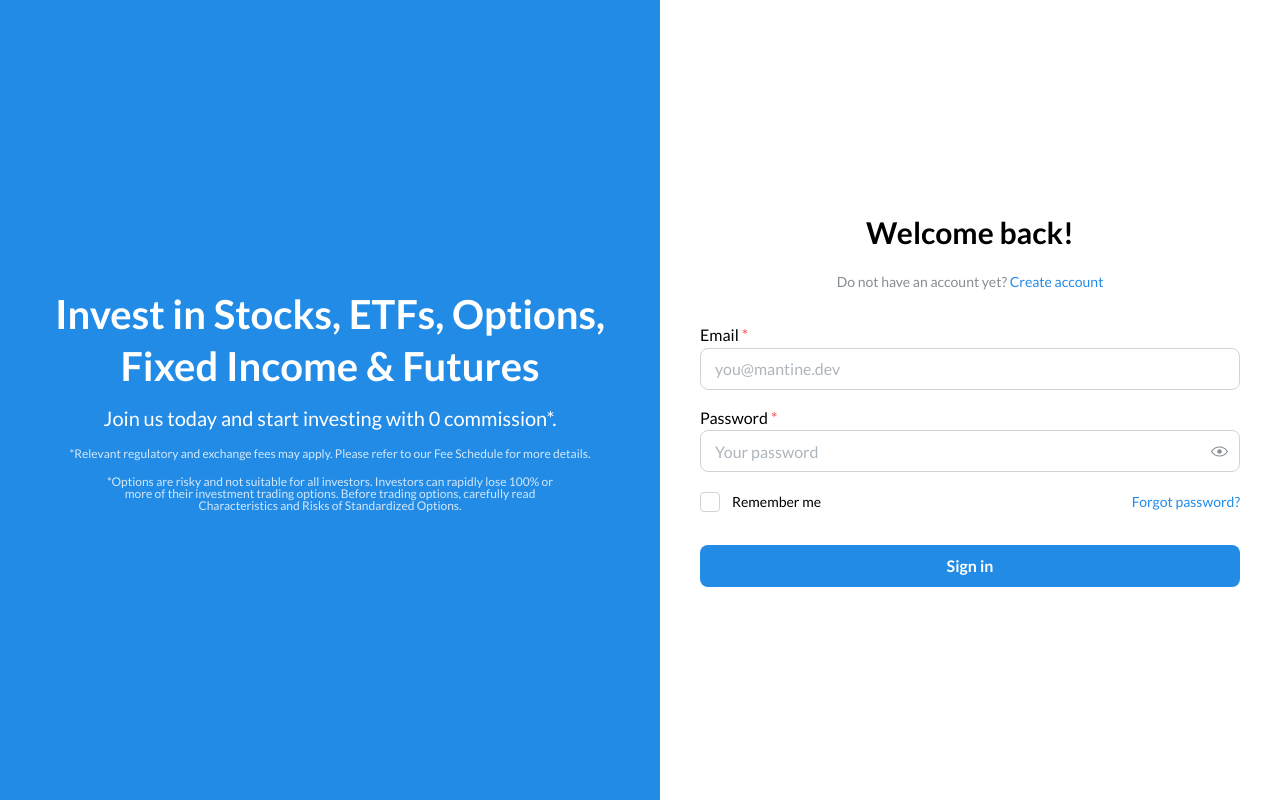
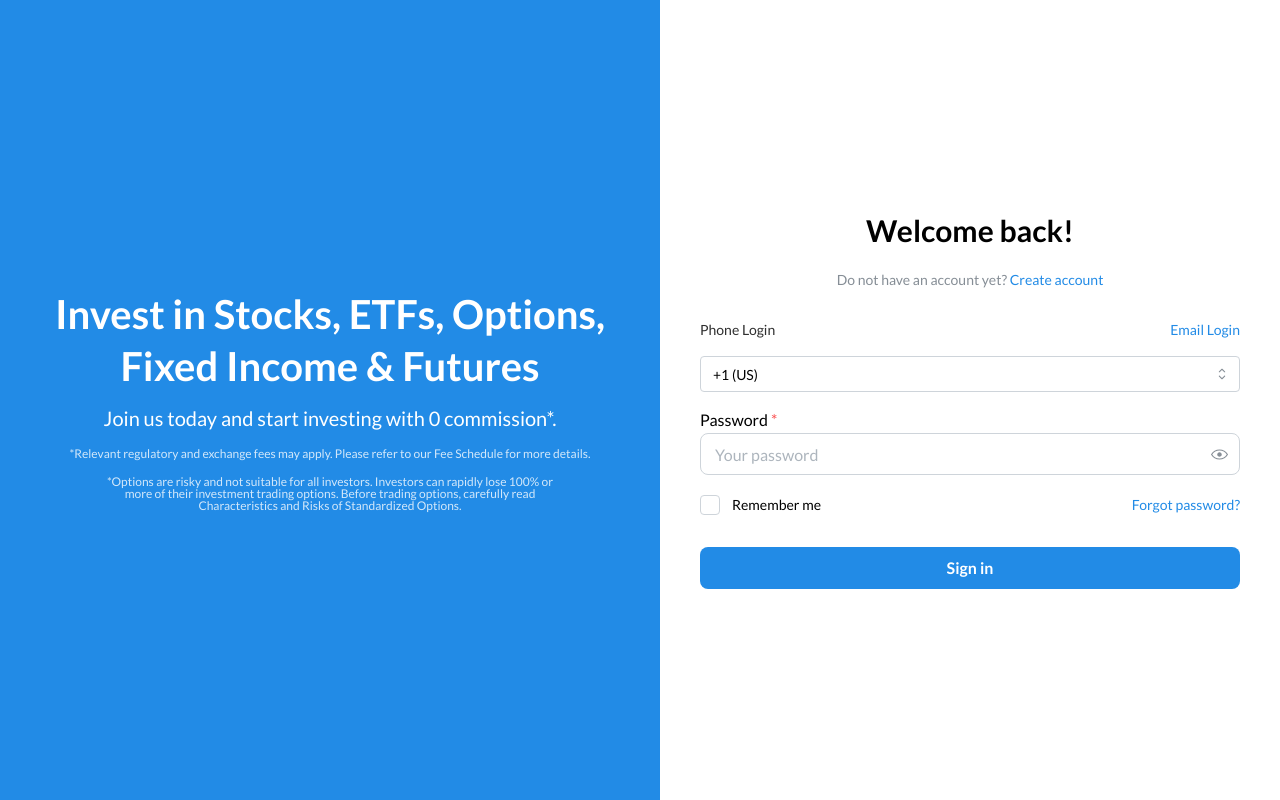
Before and after one commit to goodstripe/Alpha-Platform, a Next.js app: page /auth/login in a window 1280 px wide. Built offline with nearby package versions, Linux system fonts and the light colour scheme.

Commit message:
`Update SetPassword page: modify placeholders and button text, change button link`

```diff
--- /dev/null
+++ b/src/app/auth/login/components/LoginSwitcher/LoginSwitcher.tsx
@@ -0,0 +1,44 @@
+import { useState } from "react";
+import { Text, TextInput, Select, Group, Box, Anchor } from "@mantine/core";
+
+const LoginSwitcher = () => {
+  const [loginMethod, setLoginMethod] = useState<"phone" | "email">("phone");
+
+  return (
+    <Box>
+      <Group justify="space-between" mb="md">
+        <Text size="sm" c={loginMethod === "phone" ? "dark" : "gray"}>
+          {loginMethod === "phone" ? "Phone Login" : "Email Login"}
+        </Text>
+
+        <Anchor
+          component="button"
+          type="button"
+          onClick={() =>
+            setLoginMethod((prev) => (prev === "phone" ? "email" : "phone"))
+          }
+          size="sm"
+        >
+          {loginMethod === "phone" ? "Email Login" : "Phone Login"}
+        </Anchor>
+      </Group>
+
+      {loginMethod === "phone" ? (
+        <Select
+          label=""
+          placeholder="Select country code"
+          data={[
+            { value: "+1", label: "+1 (US)" },
+            { value: "+44", label: "+44 (UK)" },
+            { value: "+30", label: "+30 (Greece)" },
+          ]}
+          defaultValue="+1"
+        />
+      ) : (
+        <TextInput label="" placeholder="Enter your email" />
+      )}
+    </Box>
+  );
+};
+
+export default LoginSwitcher;
--- a/src/app/auth/login/page.tsx
+++ b/src/app/auth/login/page.tsx
@@ -16,6 +16,7 @@ import { useRouter } from "next/navigation";
 
 import classes from "../signup/AuthenticationImage.module.css";
 import { LeftSideInAuth } from "../signup/LeftSideInAuth";
+import LoginSwitcher from "./components/LoginSwitcher/LoginSwitcher";
 
 const LogIn = () => {
   const router = useRouter();
@@ -29,7 +30,6 @@ const LogIn = () => {
           <Title size={30} mb={20} ta="center">
             Welcome back!
           </Title>
-
           <Text c="dimmed" size="sm" ta="center" mt={5} mb={30}>
             Do not have an account yet?{" "}
             <Anchor size="sm" href="/auth/signup">
@@ -37,13 +37,8 @@ const LogIn = () => {
             </Anchor>
           </Text>
 
-          <TextInput
-            label="Email"
-            placeholder="you@mantine.dev"
-            required
-            size="md"
-            radius="md"
-          />
+          <LoginSwitcher />
+
           <PasswordInput
             label="Password"
             placeholder="Your password"
@@ -62,7 +57,6 @@ const LogIn = () => {
               Forgot password?
             </Anchor>
           </Group>
-
           <Button
             fullWidth
             mt="xl"
```
Also changed, not shown: src/app/auth/set-password/page.tsx (+6 -4 lines).
